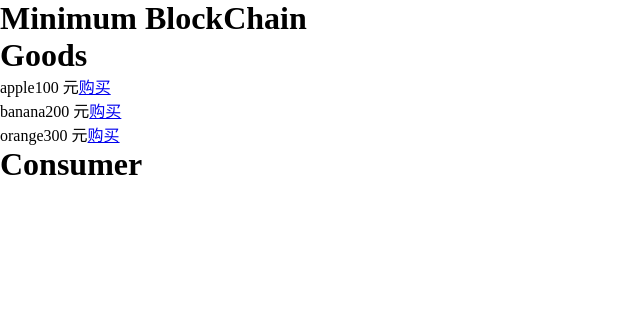
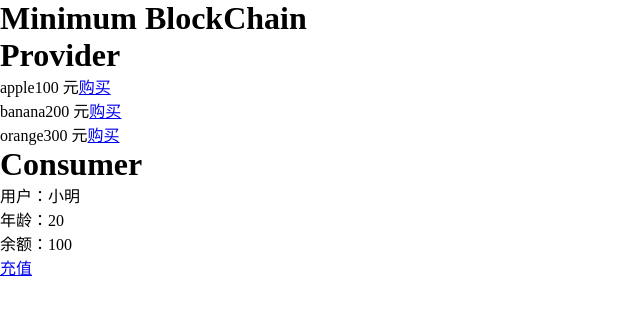
Before and after one commit to kongmingLatern/BlockChain, a Vue app: page / in a window 1280 px wide. Shown: the top 314 px of the page, without its empty margins (0-640 px from the left). Built offline with nearby package versions, Linux system fonts and the light colour scheme.

Commit message:
feat: add Consumer

```diff
--- a/src/components/GoosItmes.vue
+++ b/src/components/GoodsItmes.vue
@@ -1,8 +1,8 @@
 <template>
   <li v-for="item in goods" :key="item.name">
-    <div flex flex-row justify-between w-50>
-      <span class="">{{ item.name }}</span>
-      <span class="">{{ item.price }} 元</span>
+    <div flex flex-row justify-between w-70 align-center mb-10 text-5>
+      <span font-semibold>{{ item.name }}</span>
+      <span>{{ item.price }} 元</span>
       <router-link to="" decoration-none>购买</router-link>
     </div>
   </li>
--- /dev/null
+++ b/src/components/TableInfo.vue
@@ -0,0 +1,23 @@
+<template>
+  <div border border-collapse text-center h-30 w-40 lh-7>
+    <header border-b-solid>用户：{{ userInfo.name }}</header>
+    <main border-b-solid>
+      <div>年龄：{{ userInfo.age }}</div>
+      <div>余额：{{ userInfo.wallet }}</div>
+    </main>
+    <footer>
+      <router-link to="" decoration-none>充值</router-link>
+    </footer>
+  </div>
+</template>
+
+<script setup lang='ts'>
+const userInfo = {
+  name: '小明',
+  age: 20,
+  wallet: 100
+}
+</script>
+
+<style scoped>
+</style>
--- a/src/views/Consumer.vue
+++ b/src/views/Consumer.vue
@@ -1,9 +1,10 @@
 <template>
   <h1>Consumer</h1>
+  <TableInfo />
 </template>
 
 <script setup lang='ts'>
-
+import TableInfo from '@/components/TableInfo.vue';
 </script>
 
 <style scoped>
--- a/src/views/Provider.vue
+++ b/src/views/Provider.vue
@@ -1,14 +1,14 @@
 <template>
-  <h1>Goods</h1>
-  <ul>
-    <GoosItmes :goods="goodsItem" />
+  <h1>Provider</h1>
+  <ul ml-10>
+    <GoodsItmes :goods="goodsItem" />
   </ul>
 
 </template>
 
 <script setup lang='ts'>
 import { reactive } from "vue";
-import GoosItmes from "../components/GoosItmes.vue";
+import GoodsItmes from "../components/GoodsItmes.vue";
 const goodsItem = reactive([
   {
     id: 1,
```
